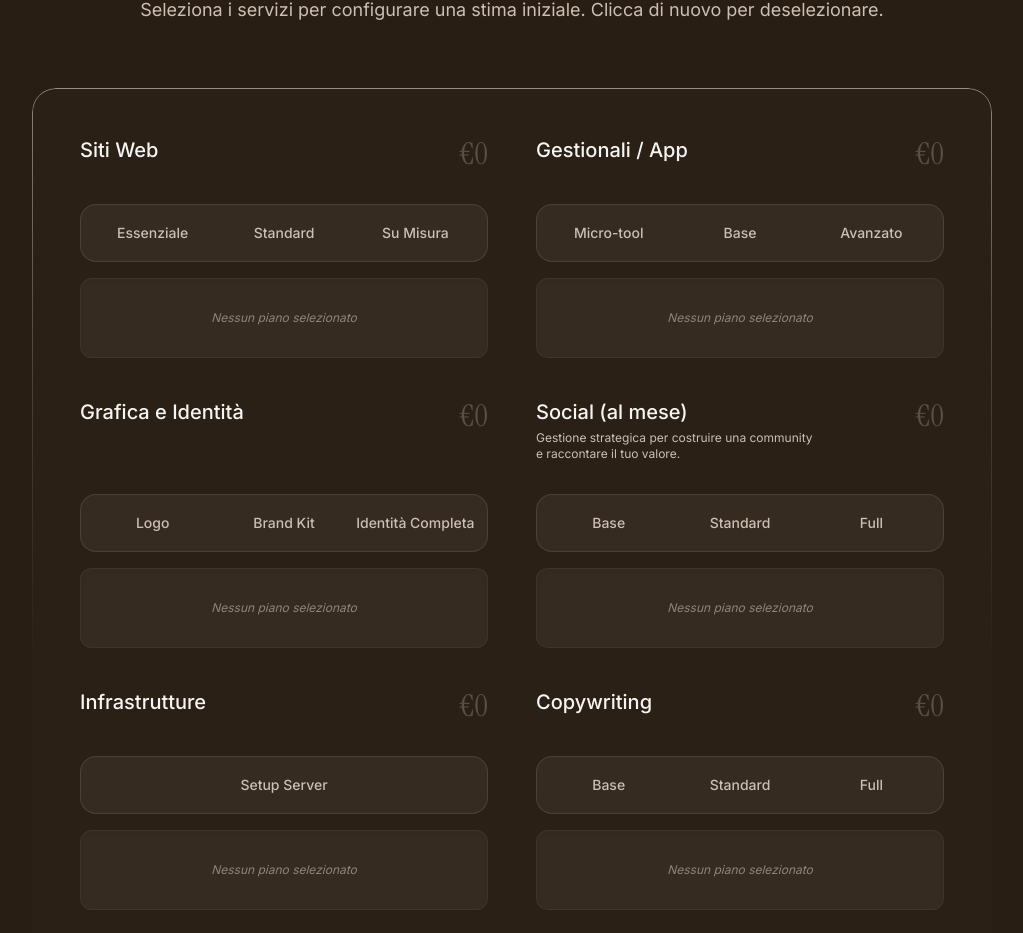
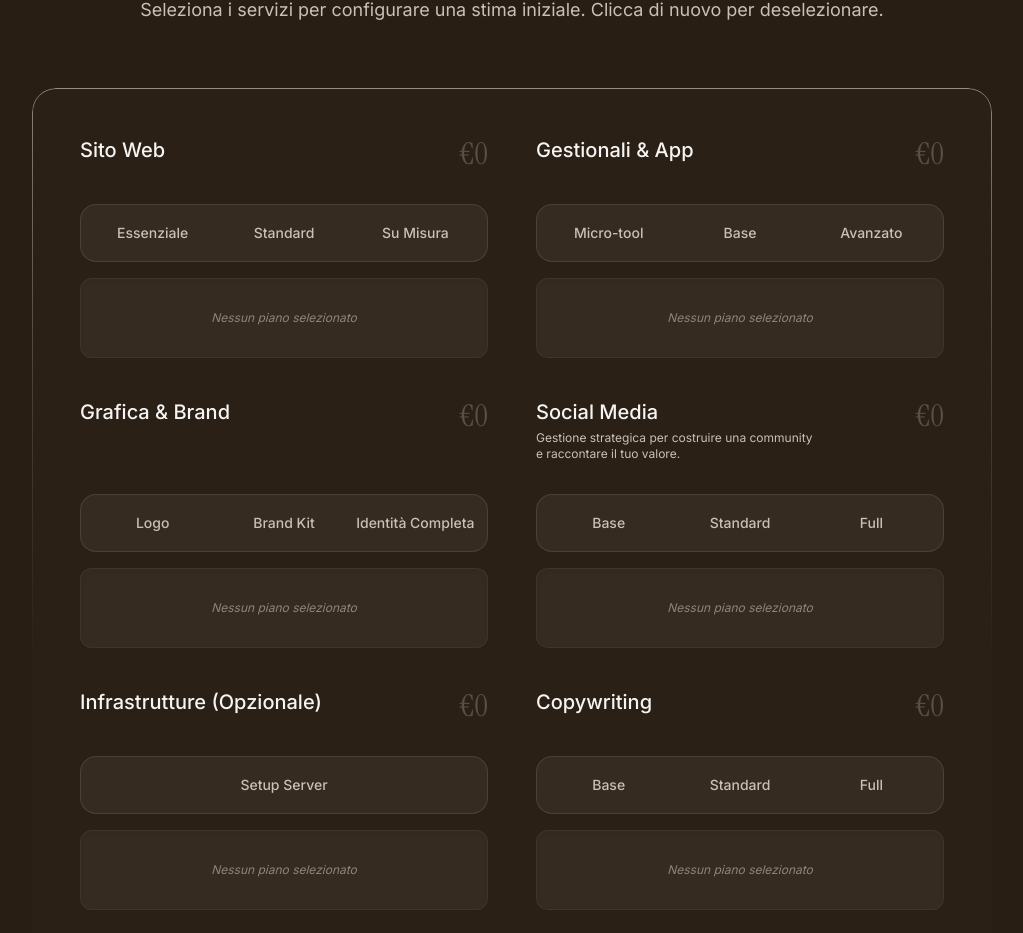
Before and after one commit to TonnoConsorzio/SitoWebPersonale, a React (Vite) app: page /#/ in a window 1280 px wide. Shown: the part 3032-3965 px from the top of the page, without its empty margins (128-1151 px from the left). Built offline with nearby package versions, Linux system fonts and the light colour scheme.

Commit message:
refactor: decouple pricing data from component by moving it to an external JSON file

```diff
--- a/src/components/sections/PricingCalculator.tsx
+++ b/src/components/sections/PricingCalculator.tsx
@@ -3,71 +3,41 @@ import { useInView } from '../../hooks/useInView';
 import { Heart, MessageCircle, Mail, X } from 'lucide-react';
 import { motion, AnimatePresence } from 'motion/react';
 import config from '../../data/config.json';
+import pricingData from '../../data/pricingCalculator.json';
 
-const categories = [
-  {
-    id: 'web',
-    name: 'Siti Web',
-    options: [
-      { id: 'web-1', name: 'Essenziale', price: 605, desc: 'Sito web One-Page, Design su misura, Form di contatto, Setup SEO base.' },
-      { id: 'web-2', name: 'Standard', price: 1150, desc: 'Fino a 5 pagine, Pannello CMS gestibile, Ottimizzazione SEO, Performance ottimizzate.' },
-      { id: 'web-3', name: 'Su Misura', price: 2299, desc: 'Funzionalità avanzate, Design 100% custom, Integrazioni esterne, Supporto prioritario.' },
-    ]
-  },
-  {
-    id: 'app',
-    name: 'Gestionali / App',
-    options: [
-      { id: 'app-1', name: 'Micro-tool', price: 968, desc: 'Strumento singolo per automatizzare un processo specifico.' },
-      { id: 'app-2', name: 'Base', price: 2057, desc: 'Gestionale base per amministrare dati, utenti ed entità interne.' },
-      { id: 'app-3', name: 'Avanzato', price: 3751, desc: 'Sistema complesso con ruoli multipli, integrazioni API e reportistica.' },
-    ]
-  },
-  {
-    id: 'brand',
-    name: 'Grafica e Identità',
-    options: [
-      { id: 'brand-1', name: 'Logo', price: 363, desc: 'Design del logo base, palette colori principale.' },
-      { id: 'brand-2', name: 'Brand Kit', price: 726, desc: 'Logo completo, tipografia, palette espansa e linee guida.' },
-      { id: 'brand-3', name: 'Identità Completa', price: 1089, desc: 'Brand identity a 360°, materiali coordinati (biglietti da visita, carta intestata).' },
-    ]
-  },
-  {
-    id: 'social',
-    name: 'Social (al mese)',
-    description: 'Gestione strategica per costruire una community e raccontare il tuo valore.',
-    options: [
-      { id: 'social-1', name: 'Base', price: 460, desc: 'Gestione base, piano editoriale, 2 post a settimana.' },
-      { id: 'social-2', name: 'Standard', price: 726, desc: 'Piano editoriale, 3 post/settimana, gestione community.' },
-      { id: 'social-3', name: 'Full', price: 1210, desc: 'Gestione completa, reportistica mensile, campagne adv.' },
-    ]
-  },
-  {
-    id: 'infra',
-    name: 'Infrastrutture',
-    options: [
-      { id: 'infra-1', name: 'Setup Server', price: 605, desc: 'Configurazione VPS, Docker, Nginx, SSL e deploy automatici.' },
-    ]
-  },
-  {
-    id: 'copywriting',
-    name: 'Copywriting',
-    options: [
-      { id: 'copy-1', name: 'Base', price: 190, desc: 'Testi per fino a 3 pagine del sito.' },
-      { id: 'copy-2', name: 'Standard', price: 380, desc: 'Testi per fino a 6 pagine + guida tone of voice.' },
-      { id: 'copy-3', name: 'Full', price: 630, desc: 'Testi sito completo + articoli iniziali per il Journal.' },
-    ]
-  },
-  {
-    id: 'seo',
-    name: 'SEO Optimization',
-    options: [
-      { id: 'seo-1', name: 'On-page Base', price: 250, desc: 'Ottimizzazione tecnica una tantum per il sito.' },
-      { id: 'seo-2', name: 'Standard', price: 500, desc: 'Setup SEO sito + social, primo mese di monitoraggio incluso.' },
-      { id: 'seo-3', name: 'Continuativa', price: 310, desc: 'Monitoraggio e ottimizzazione continua, ricorrente ogni mese.' },
-    ]
-  }
-];
+const shortNames: Record<string, string> = {
+  'web-landing': 'Essenziale',
+  'web-standard': 'Standard',
+  'web-custom': 'Su Misura',
+  'app-micro': 'Micro-tool',
+  'app-base': 'Base',
+  'app-pro': 'Avanzato',
+  'brand-logo': 'Logo',
+  'brand-kit': 'Brand Kit',
+  'brand-full': 'Identità Completa',
+  'social-base': 'Base',
+  'social-standard': 'Standard',
+  'social-full': 'Full',
+  'infra-setup': 'Setup Server',
+  'copy-base': 'Base',
+  'copy-standard': 'Standard',
+  'copy-full': 'Full',
+  'seo-base': 'On-page Base',
+  'seo-standard': 'Standard',
+  'seo-continuous': 'Continuativa'
+};
+
+const categories = pricingData.map(cat => ({
+  id: cat.id,
+  name: cat.category,
+  description: cat.id === 'social' ? 'Gestione strategica per costruire una community e raccontare il tuo valore.' : undefined,
+  options: cat.options.map(opt => ({
+    id: opt.id,
+    name: shortNames[opt.id] || opt.label,
+    price: opt.price,
+    desc: opt.description
+  }))
+}));
 
 function AnimatedTotal({ total }: { total: number }) {
   const [displayTotal, setDisplayTotal] = useState(0);
```
